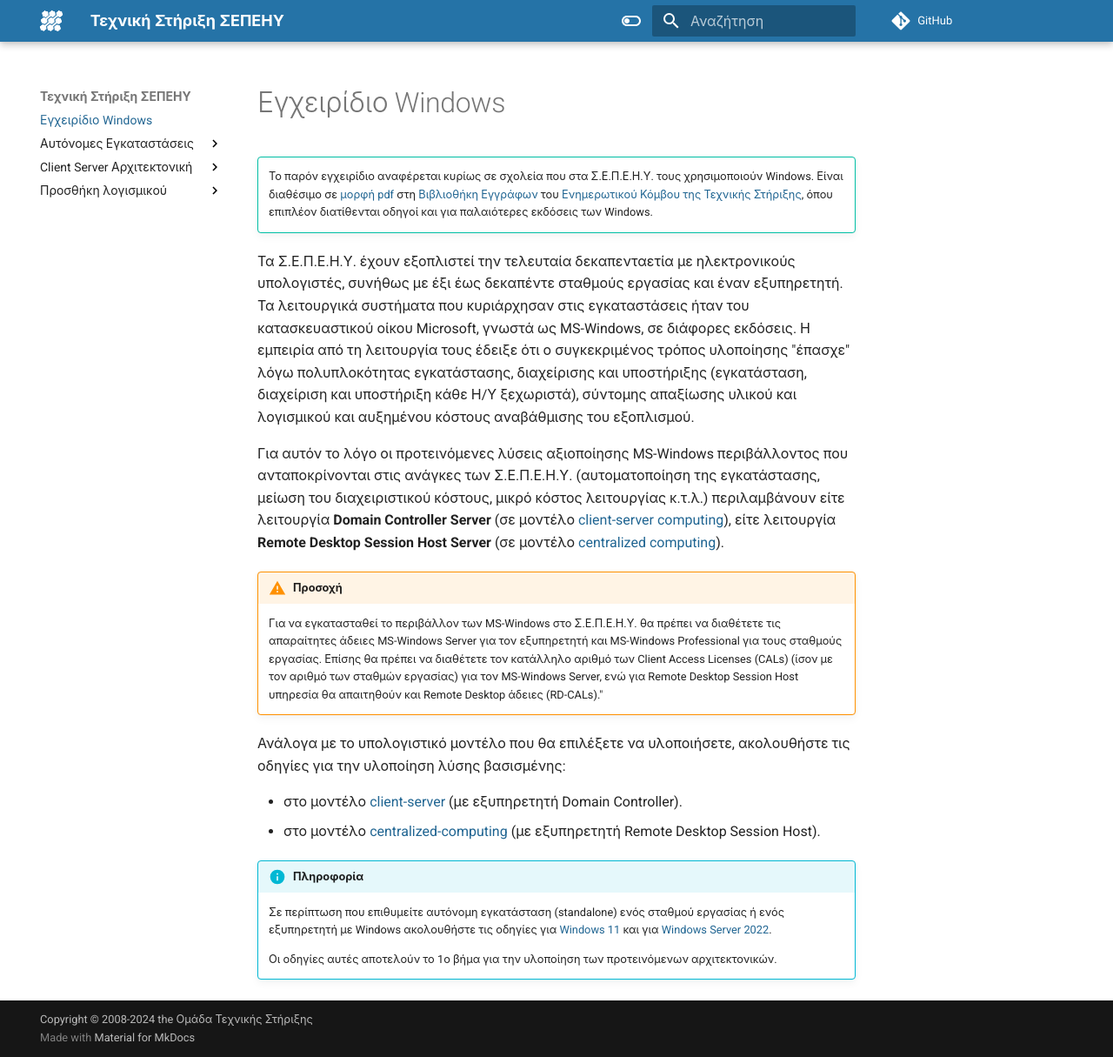
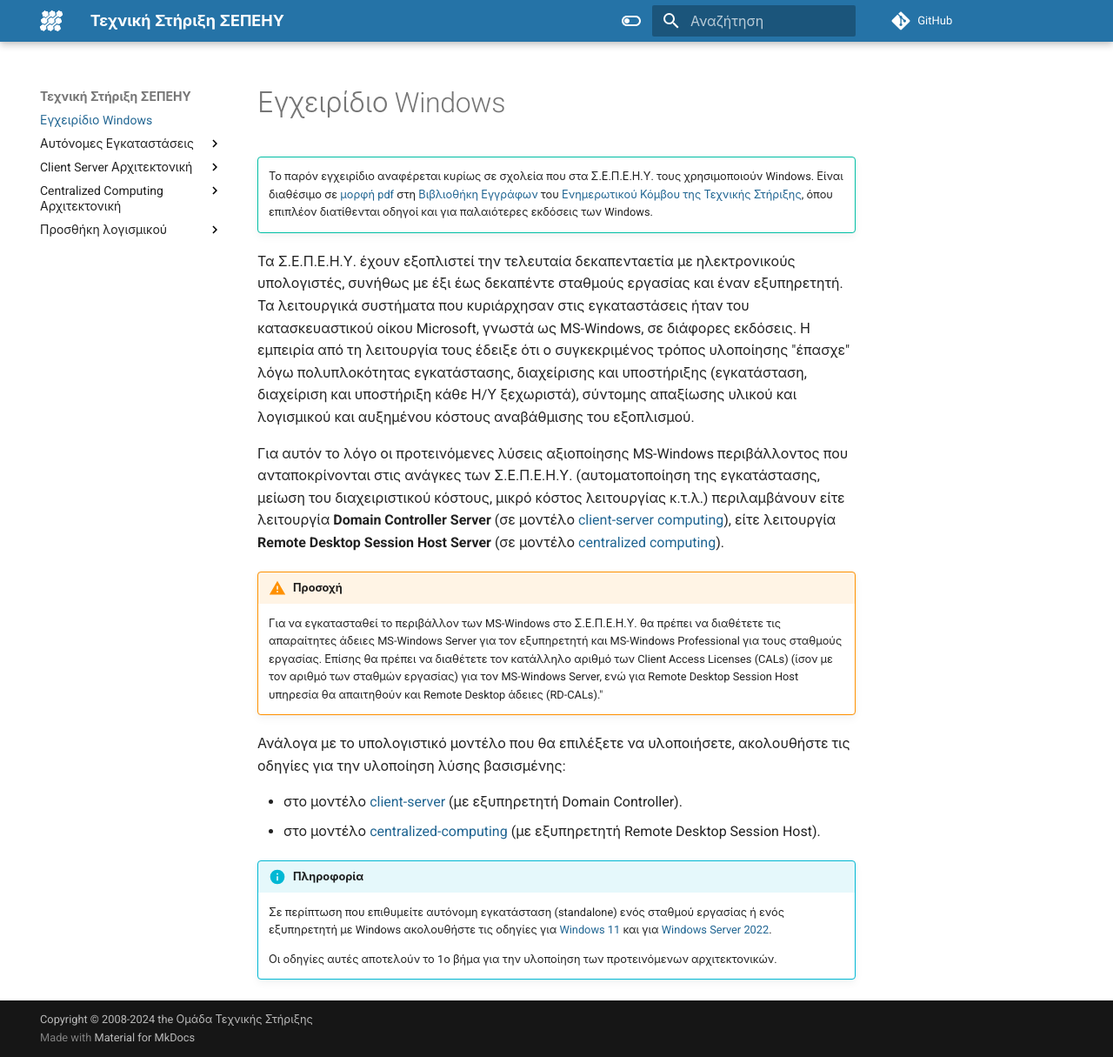
Before and after one commit to pe86/windows, an MkDocs documentation site: the page built from docs/index.md, in a window 1280 px wide and 1215 px high. Shown: the whole window at 87% size. Built offline with MkDocs 1.6.1 and Material for MkDocs 9.7.7, drawn with Linux system fonts in a browser that asks for light colours; comment, search, counter and statistics services are not loaded.

Commit message:
φδσγφσδ

```diff
--- a/mkdocs.yml
+++ b/mkdocs.yml
@@ -86,7 +86,8 @@
   - Client Server Αρχιτεκτονική:
         - clientserver/index.md
         - clientserver/architecture.md
-        - serverbased/index.md
+  - Centralized Computing Αρχιτεκτονική:
+        - server-based/index.md
         - server-based/architecture.md
   - Προσθήκη λογισμικού:
       - software/index.md
```
